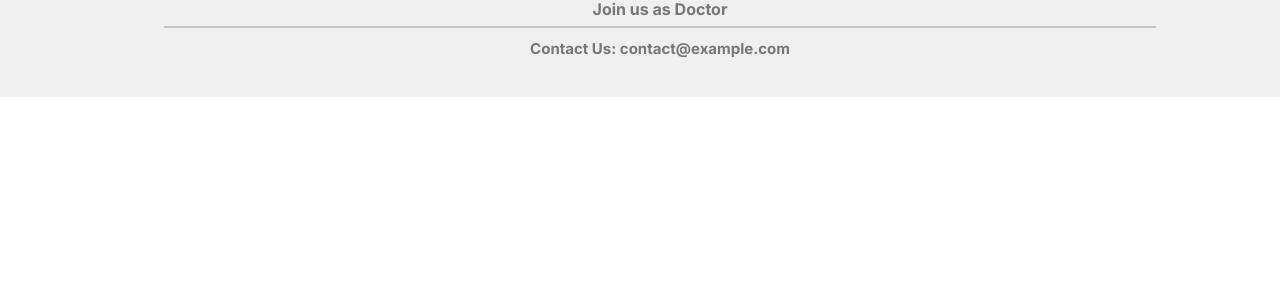
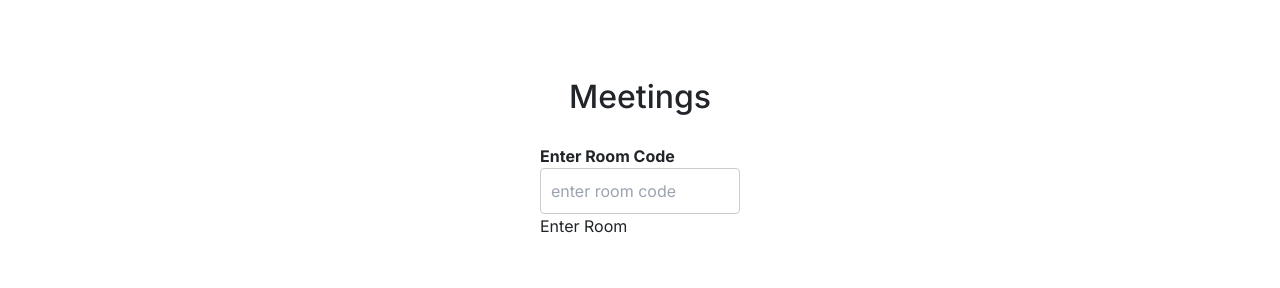
Before and after one commit to Anuragkumarsah/Hack4Bengal2.0, a React (Vite) app in the folder Frontend/: page /meet in a window 1280 px wide. Shown: the part 327-615 px from the top of the page. Built offline with nearby package versions, Linux system fonts and the light colour scheme; no server answers; a web font is replaced by a local one.

Commit message:
Meting functionality added

```diff
--- a/Frontend/src/App.jsx
+++ b/Frontend/src/App.jsx
@@ -16,6 +16,8 @@ import Appointment from "./pages/Appointment/Appointment";
 import DoctorLogin from "./pages/Doctor/DoctorLogin";
 import DoctorSignup from "./pages/Doctor/DoctorSignup";
 import DoctorDashboard from "./pages/Doctor/DoctorDashboard";
+import Meet from "./pages/Meet/Meet";
+import Rooms from "./pages/Rooms/Rooms"
 
 function App() {
   return (
@@ -35,6 +37,8 @@ function App() {
         <Route path="/doctor/login" element={<DoctorLogin/>} />
         <Route path="/doctor/signup" element={<DoctorSignup/>} />
         <Route path="/doctor/dashboard" element={<DoctorDashboard/>} />
+        <Route path="/meet" element={<Meet/>} />
+        <Route path="/rooms/:roomId" element={<Rooms />} />
       </Routes>
       <Footer />
     </Router>
--- a/Frontend/src/Utils/APIRoutes.js
+++ b/Frontend/src/Utils/APIRoutes.js
@@ -12,3 +12,4 @@ export const appointmentDetails = (id) => `${host}/appointment/${id}`;
 export const deleteAppointmentRoute = (id) => `${host}/appointment/delete/${id}`
 
 export const doctorDetailsRoute = `${host}/doctor/details`
+export const getDoctorDetailsRoute = (id) => `${host}/doctor.details/${id}`
--- /dev/null
+++ b/Frontend/src/pages/Meet/Meet.css
@@ -0,0 +1,35 @@
+form {
+  margin-top: 20px;
+}
+
+label {
+  font-weight: bold;
+}
+
+input[type="text"] {
+  padding: 10px;
+  border: 1px solid #ccc;
+  border-radius: 4px;
+  width: 200px;
+}
+
+input[type="submit"] {
+  padding: 10px 20px;
+  background-color: #4caf50;
+  color: white;
+  border: none;
+  border-radius: 4px;
+  cursor: pointer;
+}
+
+.meet-container {
+  display: flex;
+  flex-direction: column;
+  align-items: center;
+  justify-content: center;
+  height: 100vh;
+}
+
+.home-page .form label {
+  display: block;
+}
--- /dev/null
+++ b/Frontend/src/pages/Meet/Meet.jsx
@@ -0,0 +1,30 @@
+import React, { useState } from 'react'
+import { useNavigate } from 'react-router-dom'
+import '../Meet/Meet.css'
+
+const Meet = () => {
+
+    const [roomCode, setRoomCode] = useState('');
+    const navigate = useNavigate();
+
+    console.log((parseInt(import.meta.env.VITE_APP_ID)));
+    const handleFormSubmit = (ev) => {
+        ev.preventDefault();
+        navigate(`/rooms/${roomCode}` )
+    }
+
+    return (
+        <div className='meet-container home-page' >
+            <h2>Meetings</h2>
+            <form onSubmit={handleFormSubmit} className='form'>
+                <div>
+                    <label htmlFor="">Enter Room Code </label>
+                    <input value={roomCode} onChange={ e => setRoomCode(e.target.value)} type="text" required  placeholder='enter room code'/>
+                </div>
+                <button>Enter Room</button>
+            </form>
+        </div>
+    )
+}
+
+export default Meet
--- /dev/null
+++ b/Frontend/src/pages/Rooms/Rooms.css
@@ -0,0 +1,4 @@
+.room-page {
+    width: 100vw;
+    height: 100vh;
+  }
--- /dev/null
+++ b/Frontend/src/pages/Rooms/Rooms.jsx
@@ -0,0 +1,66 @@
+import React, { useEffect, useState } from "react";
+import { useParams } from "react-router-dom";
+import { ZegoUIKitPrebuilt } from "@zegocloud/zego-uikit-prebuilt";
+import axios from 'axios'
+import "../Rooms/Rooms.css";
+import { getUserDataRoute, getDoctorDetailsRoute } from '../../Utils/APIRoutes'
+import { toast } from "react-toastify";
+
+const Rooms = () => {
+
+    const [user, setUser] = useState(null);
+    const [doctor, setDoctor] = useState(null);
+    const isDoc = localStorage.getItem('doctor_ai_isDoc');
+    const userId = localStorage.getItem('doctor_ai_userID');
+    const doctorId = localStorage.getItem('doctor_ai_userID');
+
+    useEffect(() => {
+        const fetchUserData = async () => {
+            try {
+                if (isDoc == '1') {
+                    const response = await axios.get(getDoctorDetailsRoute(doctorId));
+                    setDoctor(response.data);
+                }
+                else {
+                    const response = await axios.get(getUserDataRoute(userId));
+                    setUser(response.data);
+                }
+
+            }
+            catch (error) {
+                toast.error("Error in fetching user name")
+                console.error("Error fetching user data:", error);
+            }
+        }
+        fetchUserData();
+    }, [userId, isDoc, doctorId])
+
+    const appID = parseInt(import.meta.env.VITE_APP_ID);
+    const serverSecret = import.meta.env.VITE_APP_SERVER_SECRET;
+    const { roomId } = useParams();
+    const myMeeting = async (element) => {
+        const userName = isDoc === '1' ? doctor?.username : user?.user?.username;
+        const kitToken = ZegoUIKitPrebuilt.generateKitTokenForTest(
+            appID,
+            serverSecret,
+            roomId,
+            Date.now().toString(),
+            userName //userName goes here
+        );
+        const zp = ZegoUIKitPrebuilt.create(kitToken);
+        zp.joinRoom({
+            container: element,
+            scenario: {
+                mode: ZegoUIKitPrebuilt.VideoConference,
+            },
+        });
+    };
+
+    return (
+        <div className="room-page">
+            <div ref={myMeeting} style={{ height: "100%" }} />
+        </div>
+    );
+};
+
+export default Rooms;
```
